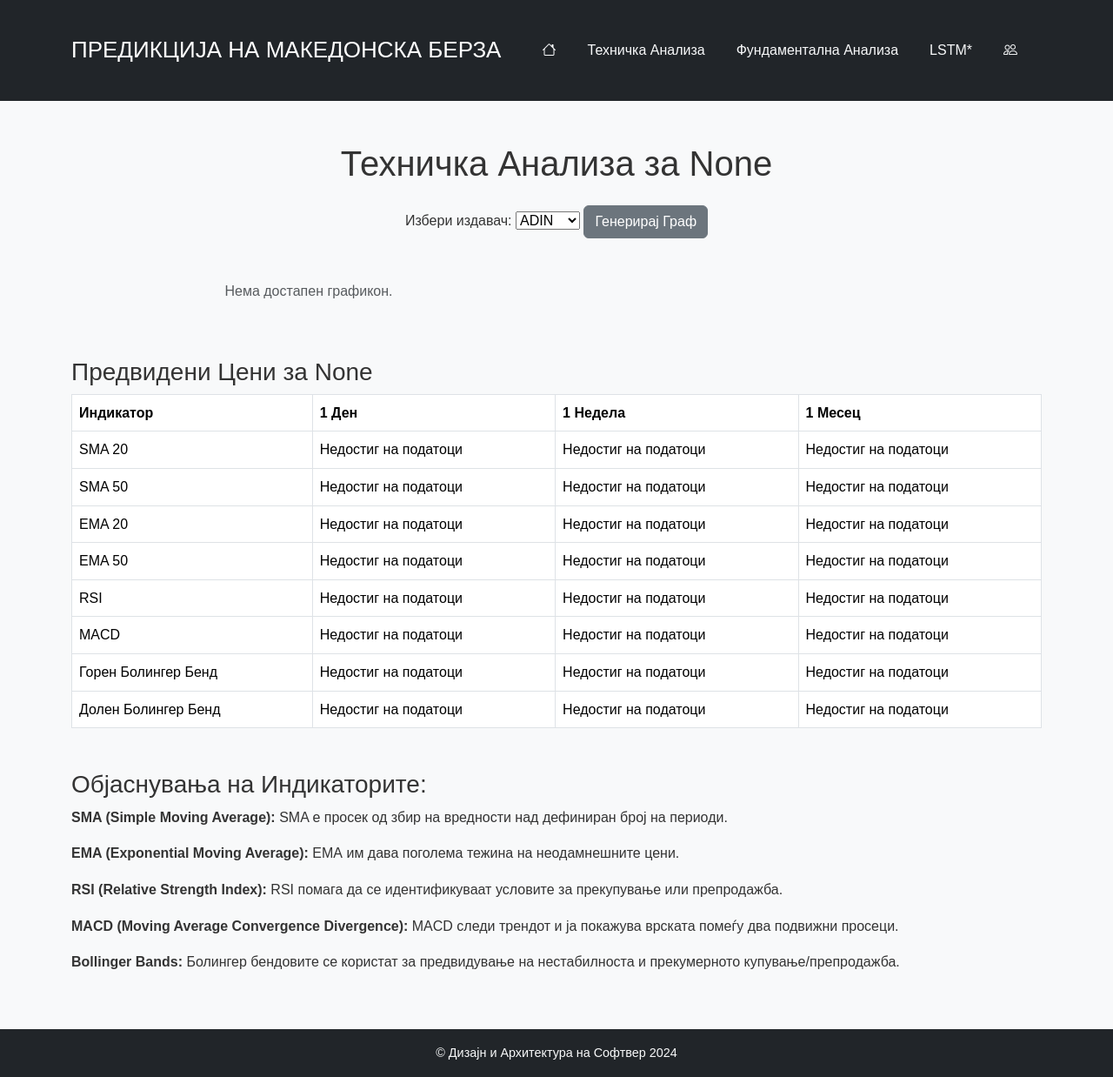
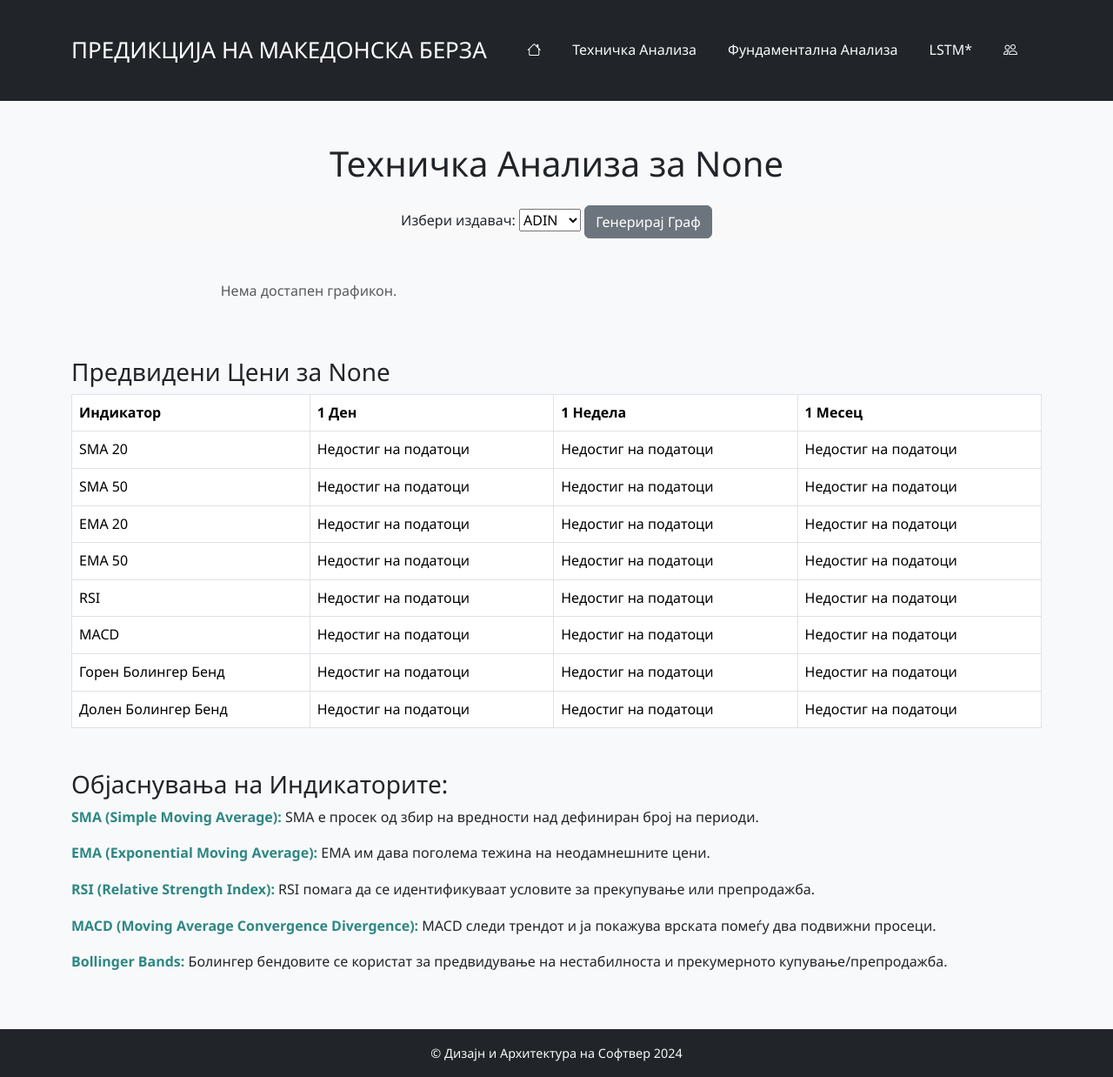
Before and after one commit to davidhristov59/DIANS, a Flask app: page /technicalAnalysis in a window 1280 px wide. Shown: the whole page at 87% size. Run offline with Flask 3, Linux system fonts and the light colour scheme; some libraries are stand-ins or nearby versions.

Commit message:
fudnamental Analysis frontend refactor

```diff
--- a/Homework3/app.py
+++ b/Homework3/app.py
@@ -267,14 +267,19 @@
 
     issuer = None
     description = None
+    missing_issuer = False  #flag
 
     if request.method == 'POST':
-        issuer = request.form['issuer']
-        description = get_description_for_issuer(issuer)
+        issuer = request.form.get('issuer')
 
-    return render_template('fundamentalAnalysis.html', issuers=issuers, selected_issuer=issuer, description=description)
+        if not issuer:
+            missing_issuer = True
+        else:
+            description = get_description_for_issuer(issuer)
 
-# Helper function to retrieve description for a specific issuer from the CSV file
+    return render_template('fundamentalAnalysis.html', issuers=issuers, selected_issuer=issuer, description=description, missing_issuer=missing_issuer)
+
+
 def get_description_for_issuer(issuer):
     try:
         with open('analysis_results.csv', mode='r', encoding='utf-8') as csvfile:
@@ -286,6 +291,7 @@
         print(f"Error reading analysis_results.csv: {e}")
     return "Описот не е достапен."
 
+
 @app.route('/about')
 def about():
     return render_template('about_us.html')
--- a/Homework3/static/styles.css
+++ b/Homework3/static/styles.css
@@ -1,13 +1,80 @@
 /* General Styles */
+/* Global Styles */
 body {
-    font-family: 'Poppins', sans-serif;
-    background-color: grey;
-    color: #333;
-    margin: 0;
-    padding: 0;
+    font-family: 'Segoe UI', Tahoma, Geneva, Verdana, sans-serif;
     line-height: 1.6;
-    font-weight: 400;
-    transition: background-color 0.3s ease, color 0.3s ease;
+}
+
+/* Hero Section Styling */
+h1.display-4 {
+    font-weight: 600;
+    color: #2e8783; /* Custom green for titles */
+}
+
+/* Card Customization */
+.card {
+    border-radius: 10px;
+    border: 1px solid #ddd;
+    box-shadow: 0 4px 12px rgba(0, 0, 0, 0.1);
+}
+
+/* Card Title Customization */
+.card-title {
+    color: #2e8783; /* Custom color for titles */
+    font-weight: 600;
+}
+
+/* Card Text Styling */
+.card-text {
+    font-size: 1.1rem;
+    color: #555; /* Darker color for text inside cards */
+}
+
+/* Sentiment Analysis Card */
+.card-body {
+    padding: 2rem;
+}
+
+/* Adding Space Between Cards */
+.card.mb-4 {
+    margin-bottom: 3rem;
+}
+
+/* Badge Styling */
+.badge {
+    font-weight: bold;
+    padding: 8px 15px;
+}
+
+/* Button Customization */
+.btn-lg {
+    padding: 15px 30px;
+    font-size: 1.25rem;
+    border-radius: 30px;
+}
+
+/* Issuer Dropdown */
+.form-select-lg {
+    font-size: 1.1rem;
+}
+
+/* Form Customization */
+form {
+    background-color: #f9f9f9;
+    border-radius: 15px;
+}
+
+/* Custom Text Styling for Sections */
+.fs-5 {
+    font-size: 1.2rem;
+}
+
+.text-muted {
+    color: #6c757d;
+}
+
+.text-primary {
+    color: #2e8783;
 }
 
 header {
--- a/Homework3/templates/base.html
+++ b/Homework3/templates/base.html
@@ -5,7 +5,8 @@
     <meta name="viewport" content="width=device-width, initial-scale=1.0">
     <title>{% block title %}SDN{% endblock %}</title>
     <link rel="stylesheet" href="https://cdnjs.cloudflare.com/ajax/libs/bootstrap/5.3.0-alpha1/css/bootstrap.min.css">
-    <link rel="stylesheet" href="https://cdnjs.cloudflare.com/ajax/libs/bootstrap-icons/1.8.1/font/bootstrap-icons.min.css">
+    <link rel="stylesheet"
+          href="https://cdnjs.cloudflare.com/ajax/libs/bootstrap-icons/1.8.1/font/bootstrap-icons.min.css">
     <link rel="stylesheet" href="{{ url_for('static', filename='styles.css') }}">
     {% block extra_head %}{% endblock %}
 </head>
@@ -21,10 +22,13 @@
             <div class="collapse navbar-collapse" id="navbarNav">
                 <ul class="navbar-nav ms-auto">
                     <li class="nav-item"><a class="nav-link text-light" href="/"><i class="bi bi-house"></i></a></li>
-                        <li class="nav-item"><a class="nav-link text-light" href="/technicalAnalysis">Техничка Анализа</a></li>
-                        <li class="nav-item"><a class="nav-link text-light" href="/fundamentalAnalysis">Фундаментална Анализа</a></li>
+                    <li class="nav-item"><a class="nav-link text-light" href="/technicalAnalysis">Техничка Анализа</a>
+                    </li>
+                    <li class="nav-item"><a class="nav-link text-light" href="/fundamentalAnalysis">Фундаментална
+                        Анализа</a></li>
                     <li class="nav-item"><a class="nav-link text-light" href="/lstmPrediction">LSTM*</a></li>
-                        <li class="nav-item"><a class="nav-link text-light" href="/about"><i class="bi bi-people"></i></a></li>
+                    <li class="nav-item"><a class="nav-link text-light" href="/about"><i class="bi bi-people"></i></a>
+                    </li>
                 </ul>
             </div>
         </nav>
@@ -42,5 +46,6 @@
 </footer>
 
 <script src="https://cdn.jsdelivr.net/npm/bootstrap@5.3.0-alpha1/dist/js/bootstrap.bundle.min.js"></script>
+<script src="https://cdn.jsdelivr.net/npm/bootbox@5.5.2/dist/bootbox.min.js"></script>
 </body>
 </html>
--- a/Homework3/templates/technicalAnalysis.html
+++ b/Homework3/templates/technicalAnalysis.html
@@ -131,14 +131,14 @@
 
 <div class="mt-5">
     <h3>Објаснувања на Индикаторите:</h3>
-    <p><strong>SMA (Simple Moving Average):</strong> SMA е просек од збир на вредности над дефиниран број на периоди.
+    <p><strong style="color: #2e8783">SMA (Simple Moving Average):</strong> SMA е просек од збир на вредности над дефиниран број на периоди.
     </p>
-    <p><strong>EMA (Exponential Moving Average):</strong> ЕМА им дава поголема тежина на неодамнешните цени.</p>
-    <p><strong>RSI (Relative Strength Index):</strong> RSI помага да се идентификуваат условите за прекупување или
+    <p><strong style="color: #2e8783">EMA (Exponential Moving Average):</strong> ЕМА им дава поголема тежина на неодамнешните цени.</p>
+    <p><strong style="color: #2e8783">RSI (Relative Strength Index):</strong> RSI помага да се идентификуваат условите за прекупување или
         препродажба.</p>
-    <p><strong>MACD (Moving Average Convergence Divergence):</strong> MACD следи трендот и ја покажува врската помеѓу
+    <p><strong style="color: #2e8783">MACD (Moving Average Convergence Divergence):</strong> MACD следи трендот и ја покажува врската помеѓу
         два подвижни просеци.</p>
-    <p><strong>Bollinger Bands:</strong> Болингер бендовите се користат за предвидување на нестабилноста и прекумерното
+    <p><strong style="color: #2e8783">Bollinger Bands:</strong> Болингер бендовите се користат за предвидување на нестабилноста и прекумерното
         купување/препродажба.</p>
 </div>
 {% endblock %}
```
Lines whose indentation alone changed are shown as unchanged.
